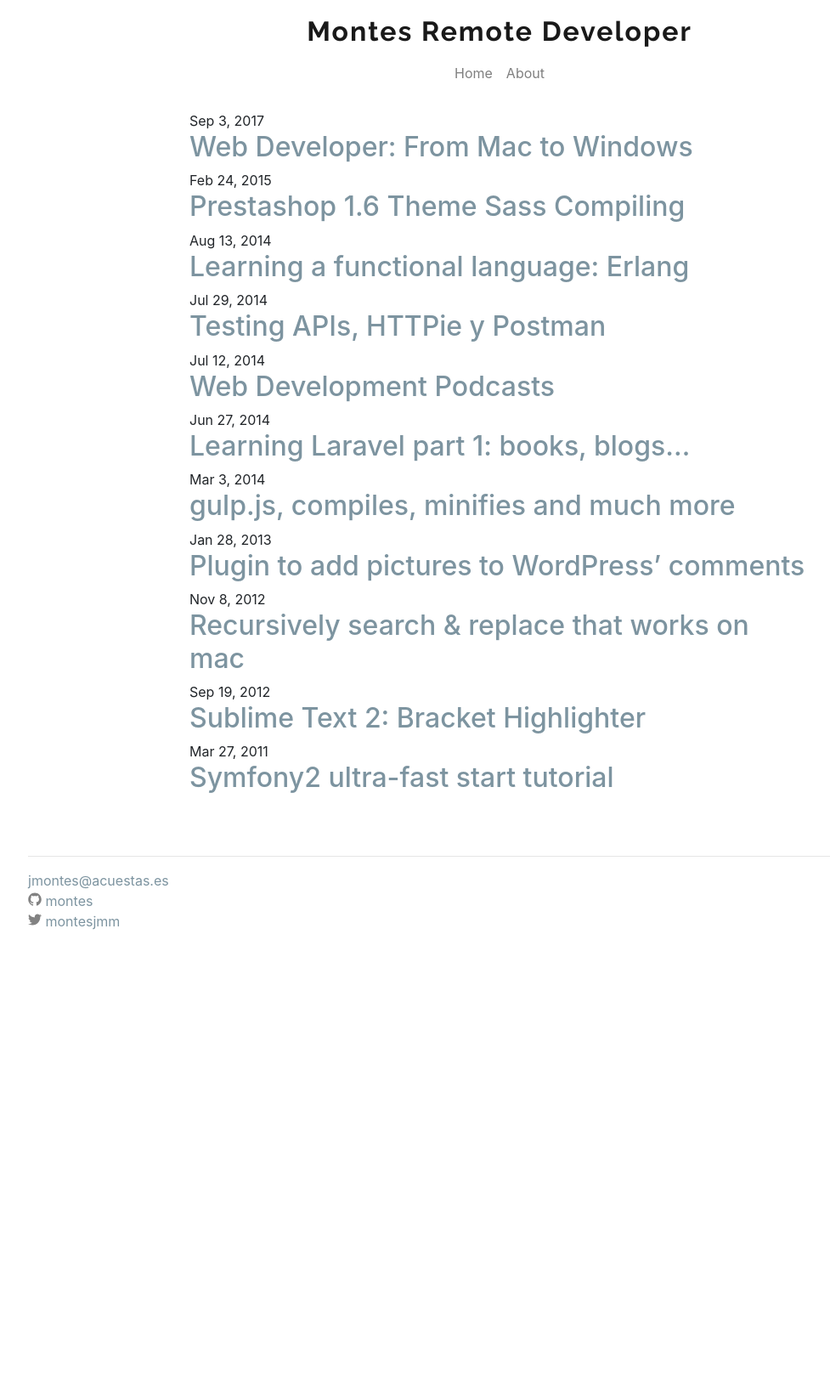
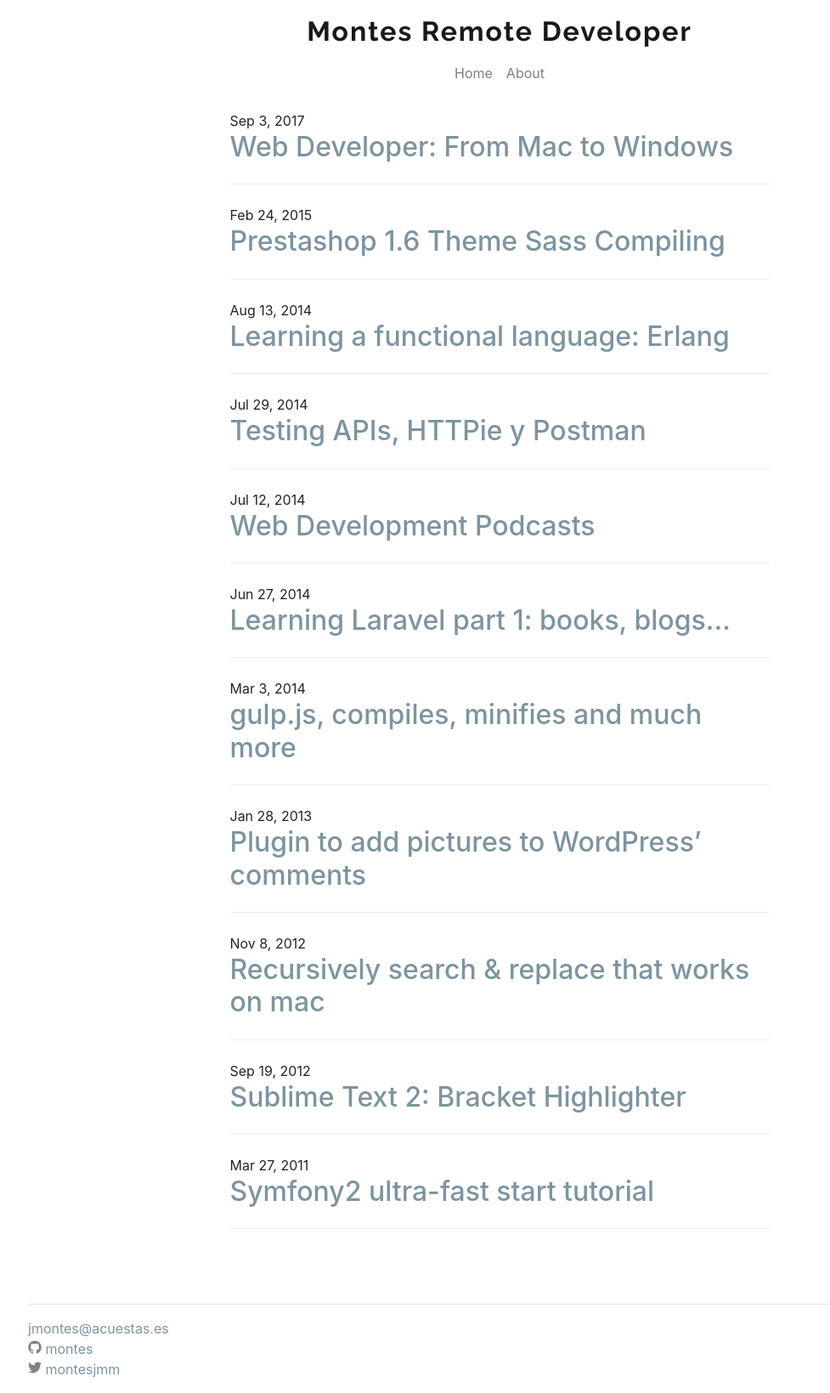
Before and after one commit to montes/montes.github.io, a Jekyll site: the page built from index.md, in a window 1280 px wide. Shown: the whole page at 85% size, without its empty margins (52-1029 px from the left). Built offline with Jekyll 4.4.1, drawn with Linux system fonts in a browser that asks for light colours; before the commit the page ends 1112 px from its top, so only the background shows below that.

Commit message:
Better home design

```diff
--- a/_layouts/home.html
+++ b/_layouts/home.html
@@ -3,7 +3,7 @@
 ---
 <div class="home row justify-content-center">
   {{ content }}
-  <ul class="post-list list-unstyled col-12 col-lg-8">
+  <ul class="post-list list-unstyled col-12 col-lg-8 col-xl-7">
     {% for post in site.posts %}
       <li>
         {% assign date_format = site.minima.date_format | default: "%b %-d, %Y" %}
--- a/_sass/jekyllandmrmontes.scss
+++ b/_sass/jekyllandmrmontes.scss
@@ -42,4 +42,5 @@
     "jekyllandmrmontes/global",
     "jekyllandmrmontes/navbar",
     "jekyllandmrmontes/footer",
+    "jekyllandmrmontes/post-list",
     "jekyllandmrmontes/syntax-highlighting";
--- a/_sass/jekyllandmrmontes/_global.scss
+++ b/_sass/jekyllandmrmontes/_global.scss
@@ -16,3 +16,13 @@
 img {
     max-width: 100%;
 }
+
+h2 {
+    font-size: 1.2rem;
+}
+
+@include media-breakpoint-up(md) {
+    h2 {
+        font-size: 2rem;
+    }
+}
--- /dev/null
+++ b/_sass/jekyllandmrmontes/_post-list.scss
@@ -0,0 +1,16 @@
+
+.post-list {
+    li {
+        margin-bottom: 1.2rem;
+    }
+}
+
+@include media-breakpoint-up(md) {
+    .post-list {
+        li {
+            margin-bottom: 1.5rem;
+            padding-bottom: 1rem;
+            border-bottom: 1px solid #eee;
+        }
+    }
+}
```
